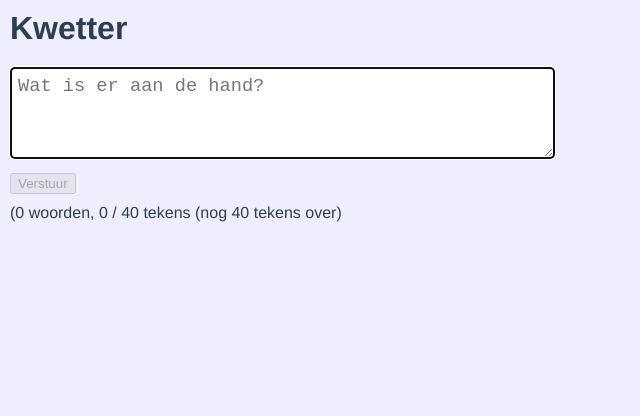
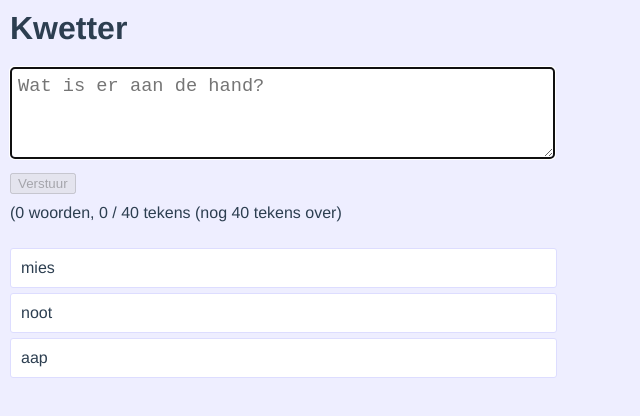
Before and after one commit to fryske-akademy/vue-workshop, a Vue app: page / in a window 1280 px wide. Shown: the top 416 px of the page, without its empty margins (0-640 px from the left). Built offline with nearby package versions, Linux system fonts and the light colour scheme.

Commit message:
MessageList.

```diff
--- a/src/App.vue
+++ b/src/App.vue
@@ -4,6 +4,7 @@
     <MessageInput ref='messageInput' v-model="newMessage" :maxLength="maxLength" />
     <button :disabled="!canPostMessage">Verstuur</button>
     <MessageFeedback :value="newMessage" :maxLength="maxLength" />
+    <MessageList :messages="messages" />
   </div>
 </template>
 
@@ -11,13 +12,15 @@
 
 import MessageInput from './components/MessageInput.vue';
 import MessageFeedback from './components/MessageFeedback.vue';
+import MessageList from './components/MessageList.vue';
 
 export default {
 
   // Components die we gebruiken
   components: {
     MessageInput,
-    MessageFeedback
+    MessageFeedback,
+    MessageList
   },
 
   // Top-level app state
@@ -26,6 +29,9 @@ export default {
 
       // Maximale lengte van een bericht
       maxLength: 40,
+
+      // Berichten tot nu toe
+      messages: ['aap', 'noot', 'mies'],
 
       // Het nieuwe bericht dat bewerkt wordt
       newMessage: ""
--- /dev/null
+++ b/src/components/Message.vue
@@ -0,0 +1,32 @@
+<template>
+  <li>
+    {{ message }}
+  </li>
+</template>
+
+<script>
+export default {
+
+  props: {
+    message: String,
+    index: Number
+  }
+}
+</script>
+
+<style scoped>
+li {
+  list-style-type: none;
+  padding: 10px;
+  border: 1px solid #ddf;
+  border-radius: 3px;
+  background-color: #fff;
+  margin-bottom: 5px;
+}
+
+.time-ago {
+  margin-left: 10px;
+  font-size: 80%;
+  color: #888;
+}
+</style>
--- /dev/null
+++ b/src/components/MessageList.vue
@@ -0,0 +1,27 @@
+<template>
+  <ul>
+    <Message v-for="(message, index) in messages.slice().reverse()" :message="message" :index="index" :key="index" />
+  </ul>
+</template>
+
+<script>
+import Message from './Message.vue';
+
+export default {
+
+  components: {
+    Message
+  },
+
+  props: {
+    messages: Array
+  }
+
+}
+</script>
+
+<style scoped>
+ul {
+  padding: 0 10px 10px 10px;
+}
+</style>
```
